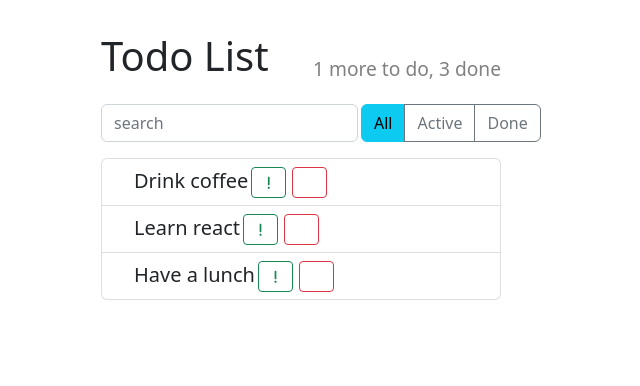
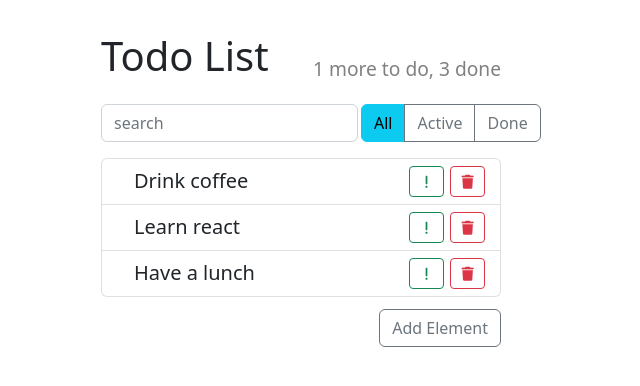
Before and after one commit to MarisaSon/todo, a React (Create React App) app: page / in a window 1280 px wide. Shown: the top 386 px of the page, without its empty margins (339-979 px from the left). Built offline with nearby package versions, Linux system fonts and the light colour scheme.

Commit message:
Добавлен новый функционал Кнопка удаления сделана и кнопка добавления пока не из инпута

```diff
--- a/src/App.js
+++ b/src/App.js
@@ -1,16 +1,58 @@
+import { Component } from "react";
 import "./App.css";
 import Header from "./components/app-header";
 import ItemStatusFilter from "./components/item-status-filter";
 import Search from "./components/search-panel";
 import Todolist from "./components/todo-list";
+import AddElementBtn from "./components/btn-add";
 
-function App() {
-  const todoArr = [
+export default class App extends Component {
+  constructor() {
+    super();
+
+    this.maxId = 100;
+
+    this.state = {
+      todoArr: [
         { label: "Drink coffee", important: false, id: 1 },
         { label: "Learn react", important: true, id: 2 },
         { label: "Have a lunch", important: false, id: 3 },
-  ];
+      ],
+    };
 
+    this.deleteElement = (id) => {
+      this.setState((state) => {
+        const idx = state.todoArr.findIndex(function (el) {
+          return el.id === id;
+        });
+
+        const before = state.todoArr.slice(0, idx);
+        const after = state.todoArr.slice(idx + 1);
+        const newArray = before.concat(after);
+
+        return {
+          todoArr: newArray,
+        };
+      });
+    };
+
+    this.addElement = (text) => {
+      const newElement = {
+        label: text,
+        important: false,
+        id: this.maxId++,
+      };
+      this.setState((state) => {
+        const newArr = [...state.todoArr, newElement];
+
+        return {
+          todoArr: newArr,
+        };
+      });
+    };
+  }
+
+  render() {
     return (
       <div className="todo-app">
         <Header toDo={1} done={3} />
@@ -19,9 +61,9 @@ function App() {
           <ItemStatusFilter />
         </div>
 
-      <Todolist list={todoArr} />
+        <Todolist list={this.state.todoArr} onDeleted={this.deleteElement} />
+        <AddElementBtn onAdded={this.addElement} />
       </div>
     );
   }
-
-export default App;
+}
--- /dev/null
+++ b/src/components/btn-add.css
@@ -0,0 +1,3 @@
+.button{
+    margin-top: 12px;
+}
--- /dev/null
+++ b/src/components/btn-add.js
@@ -0,0 +1,21 @@
+import { Component } from "react";
+import "./btn-add.css";
+
+export default class AddElementBtn extends Component {
+  constructor() {
+    super();
+  }
+  render() {
+    return (
+      <div className="button">
+        <button
+          type="button"
+          className="btn btn-outline-secondary float-end"
+          onClick={() => this.props.onAdded("Hello")}
+        >
+          Add Element
+        </button>
+      </div>
+    );
+  }
+}
--- a/src/components/todo-list-item.js
+++ b/src/components/todo-list-item.js
@@ -49,17 +49,18 @@ export default class TodoListItem extends Component {
 
         <button
           type="button"
-          className="btn btn-outline-success btn-sm float-right"
-          onClick={this.onMarkImportant}
+          className="btn btn-outline-danger btn-sm float-end"
+          onClick={this.props.onDeleteClicked}
         >
-          <i className="fa fa-exclamation" />
+          <i className="fa fa-trash" />
         </button>
 
         <button
           type="button"
-          className="btn btn-outline-danger btn-sm float-right"
+          className="btn btn-outline-success btn-sm float-end"
+          onClick={this.onMarkImportant}
         >
-          <i className="fa fa-trash-o" />
+          <i className="fa fa-exclamation" />
         </button>
       </span>
     );
--- a/src/components/todo-list.js
+++ b/src/components/todo-list.js
@@ -1,16 +1,16 @@
 import TodoListItem from "./todo-list-item";
-import './todo-list.css'
+import "./todo-list.css";
 
-const Todolist = ({ list }) => {
+const Todolist = ({ list, onDeleted }) => {
   const elements = list.map((item) => {
     return (
-      <li key={item.id} className='list-group-item'>
-        <TodoListItem {...item} />
+      <li key={item.id} className="list-group-item">
+        <TodoListItem {...item} onDeleteClicked={function() {onDeleted(item.id)}} />
       </li>
     );
   });
 
-  return <ul className='list-group todo-list'>{elements}</ul>;
+  return <ul className="list-group todo-list">{elements}</ul>;
 };
 
 export default Todolist;
```
Lines whose indentation alone changed are shown as unchanged.
